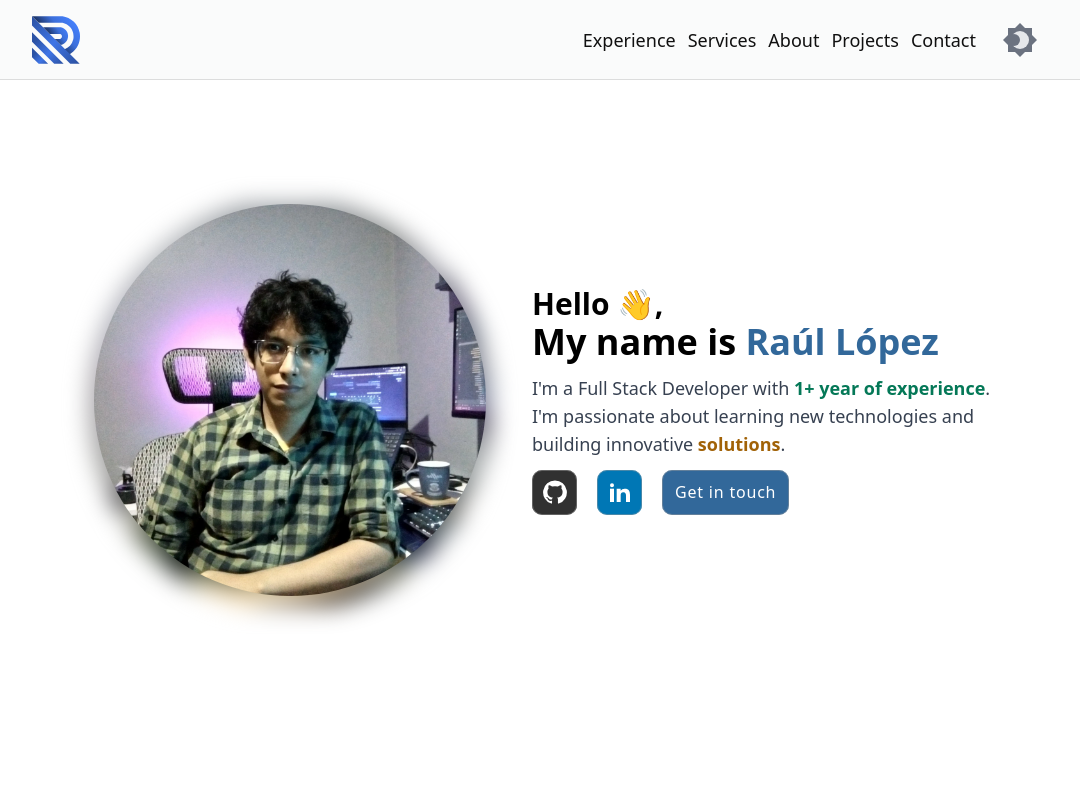
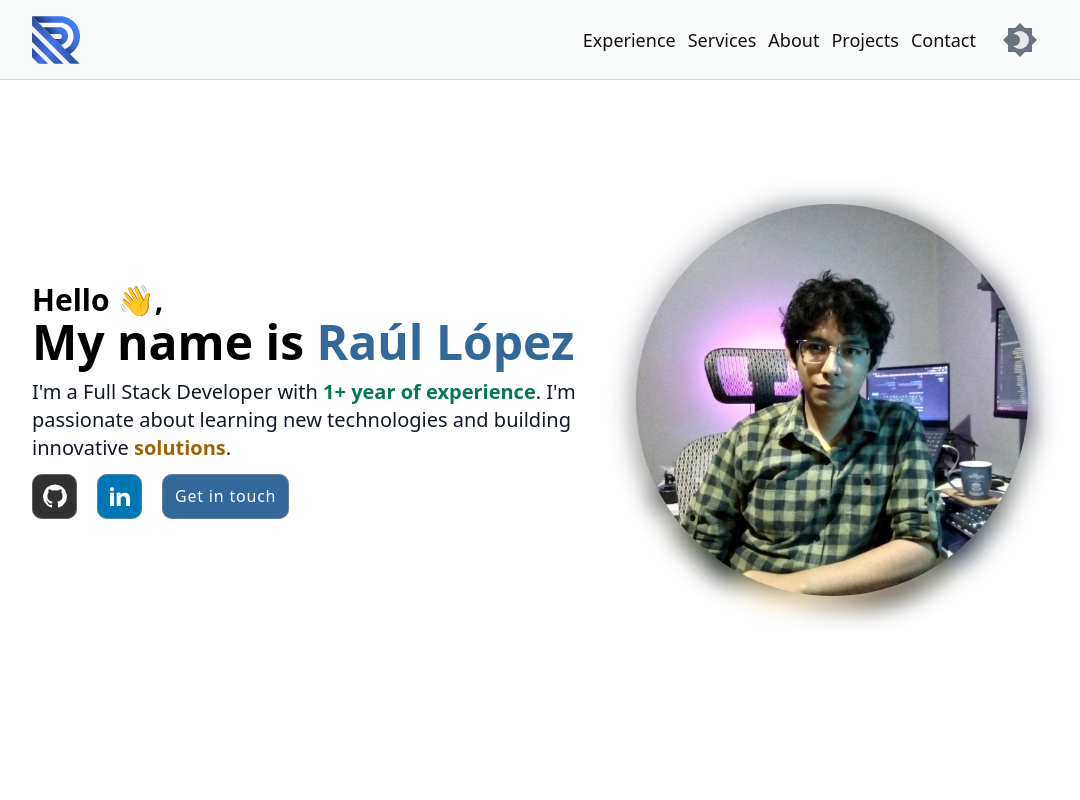
Before and after one commit to ralodev/ralodev, a Vue app: page / in a window 1280 px wide. Shown: the top 800 px of the page, without its empty margins (108-1188 px from the left). Built offline with nearby package versions, Linux system fonts and the light colour scheme.

Commit message:
Update IntroductionSection.vue
Changed items order and font size

```diff
--- a/src/views/home/IntroductionSection.vue
+++ b/src/views/home/IntroductionSection.vue
@@ -9,11 +9,9 @@
     >
       <div class="relative text-start dark:text-gray-300 md:gap-x-0">
         <!--card-->
-        <div
-          class="relative grid grid-cols-2 flex-col justify-center p-4 duration-500"
-        >
+        <div class="relative grid grid-cols-5 justify-center py-4 duration-500">
           <span
-            class="group/x relative col-span-2 mx-auto h-[210px] w-[210px] sm:h-[310px] sm:w-[310px] lg:col-span-1 lg:h-[400px] lg:w-[400px]"
+            class="group/x relative col-span-5 mx-auto h-[210px] w-[210px] sm:h-[310px] sm:w-[310px] lg:order-2 lg:col-span-2 lg:h-[400px] lg:w-[400px]"
           >
             <div class="absolute">
               <div class="absolute inset-0 z-[-1]">
@@ -39,18 +37,18 @@
             </div>
           </span>
           <span
-            class="col-span-2 my-auto block items-center justify-center text-center md:pt-10 lg:col-span-1 lg:pt-0 lg:text-start"
+            class="col-span-5 my-auto block items-center justify-center text-center md:pt-10 lg:order-1 lg:col-span-3 lg:pt-0 lg:text-start"
           >
             <h1 className="dark:text-dtext1 font-semibold text-3xl">
               Hello 👋,
-              <span class="block text-4xl">
+              <span class="block text-3xl sm:text-4xl md:text-5xl">
                 My name is
 
                 <span class="text-primary dark:text-sky-400"> Raúl López </span>
               </span>
             </h1>
             <p
-              className="dark:text-gray-300 py-3 md:text-lg text-base text-gray-700"
+              className="dark:text-gray-100 py-3 md:text-xl text-base text-gray-900"
             >
               I'm a Full Stack Developer with
               <strong class="text-emerald-700 dark:text-emerald-200">
```
